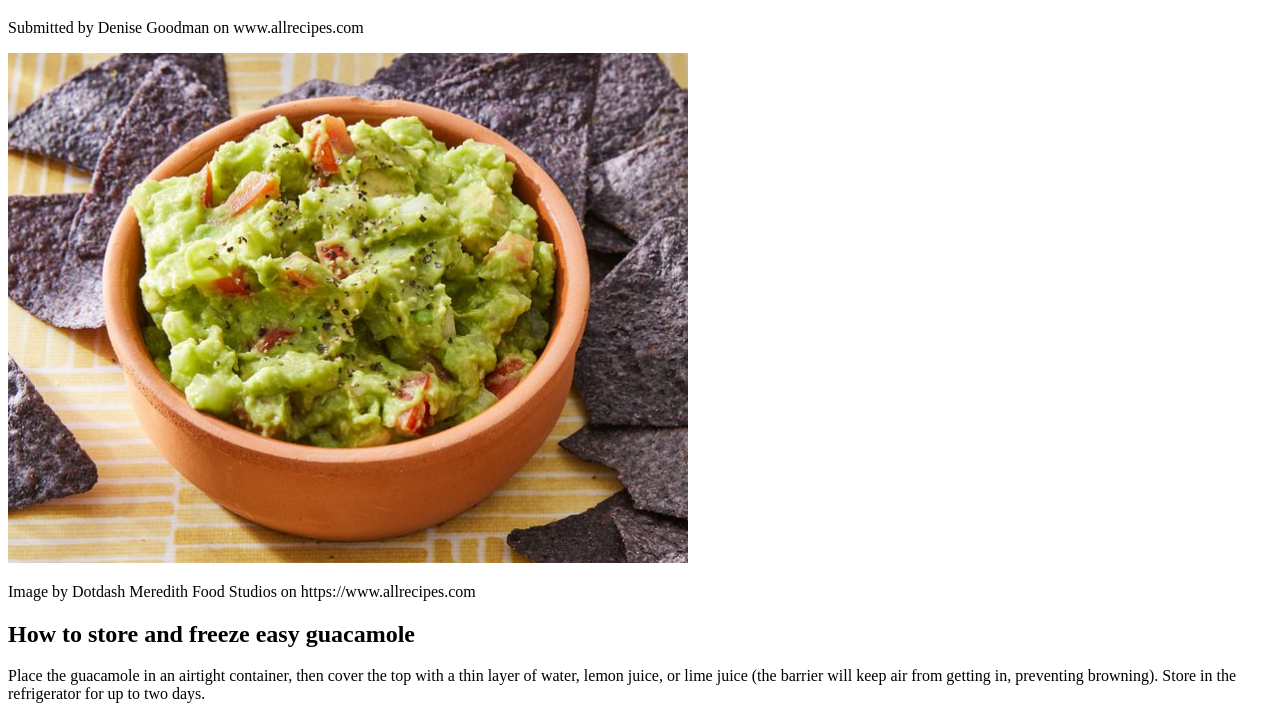
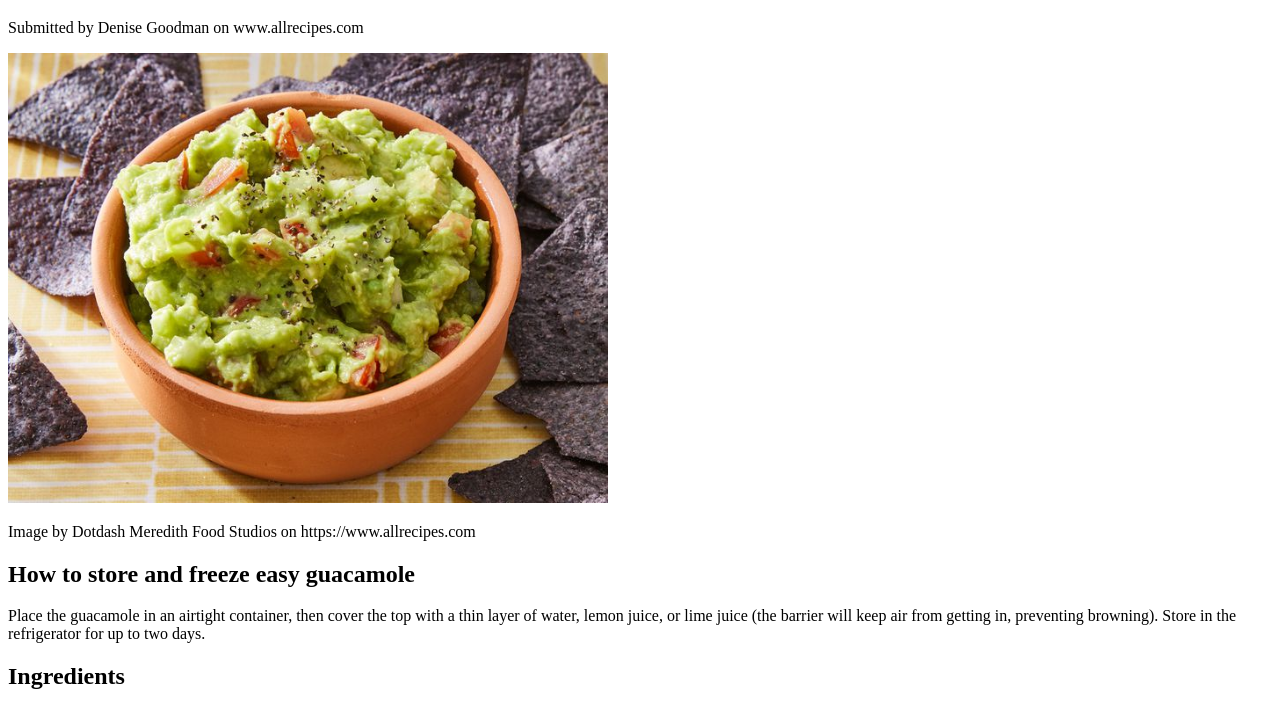
Before and after one commit to LimitedParameters/odin-recipes, a plain HTML site: page recipes/guacamole.html in a window 1280 px wide. Shown: the part 87-794 px from the top of the page. Drawn offline with Linux system fonts and the light colour scheme.

Commit message:
Update image dimensions

```diff
--- a/recipes/guacamole.html
+++ b/recipes/guacamole.html
@@ -13,7 +13,7 @@
 
     <p>Submitted by Denise Goodman on www.allrecipes.com</p>
 
-    <img src="../images/Guacamole.jpg" height="auto" width="680" alt="picture of guacamole"/>
+    <img src="../images/Guacamole.jpg" height="auto" width="600" alt="picture of guacamole"/>
     <p>Image by Dotdash Meredith Food Studios on https://www.allrecipes.com</p>
 
     <h2>How to store and freeze easy guacamole</h2>
```
